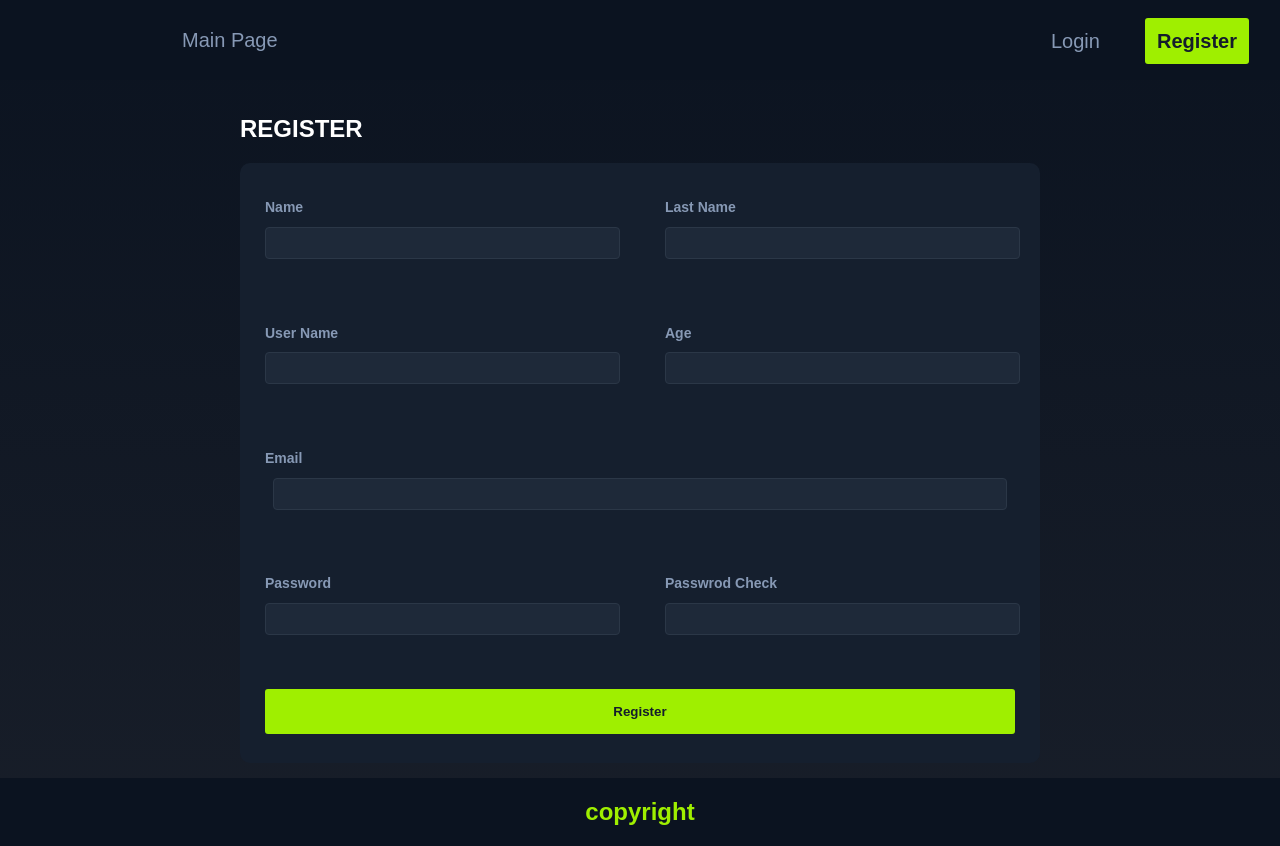
After one commit to NotSangi/Login, a Flask app: template app/templates/auth/register.html in a window 1280 px wide. The commit adds this page. Run offline with Flask 3, Linux system fonts and the light colour scheme; the template is opened without the code that fills it: values that come from a table or form of the project are taken from there, others are empty.

Commit message:
Css for Login, Register and the Base Page

```diff
--- a/app/forms/login.py
+++ b/app/forms/login.py
@@ -3,6 +3,6 @@ from wtforms import StringField, PasswordField, SubmitField
 from wtforms.validators import DataRequired
 
 class Login(FlaskForm):
-    user_name = StringField('User Name: ', validators=[DataRequired()])
+    user_name = StringField('User Name', validators=[DataRequired()])
     password = PasswordField('Password', validators=[DataRequired()])
-    button = SubmitField('Login')
+    button = SubmitField('Sign In')
--- a/app/forms/register.py
+++ b/app/forms/register.py
@@ -5,11 +5,11 @@ from wtforms import ValidationError
 from app.models import User
 
 class Register(FlaskForm):
-    name = StringField('Name: ', validators=[DataRequired()])
-    last_name = StringField('Last Name: ', validators=[DataRequired()])
-    user_name = StringField('User Name: ', validators=[DataRequired()])
-    age = IntegerField('Age: ', validators=[DataRequired(), NumberRange(15)])
-    email = EmailField('Email: ', validators=[DataRequired(), Email()])
-    password = PasswordField('Password: ', validators=[DataRequired(), EqualTo('password_check', 'Passwords Dont Match')])
-    password_check = PasswordField('Passwrod Check: ', validators=[DataRequired()])
+    name = StringField('Name', validators=[DataRequired()])
+    last_name = StringField('Last Name', validators=[DataRequired()])
+    user_name = StringField('User Name', validators=[DataRequired()])
+    age = IntegerField('Age', validators=[DataRequired(), NumberRange(15)])
+    email = EmailField('Email', validators=[DataRequired(), Email()])
+    password = PasswordField('Password', validators=[DataRequired(), EqualTo('password_check', 'Passwords Dont Match')])
+    password_check = PasswordField('Passwrod Check', validators=[DataRequired()])
     button = SubmitField('Register')
--- a/app/routes/auth.py
+++ b/app/routes/auth.py
@@ -29,7 +29,7 @@ def login():
                 if next_page is None or not next_page[0] == '/':
                     next_page = url_for('auth.welcome')
                 return redirect(next_page)
-    return render_template('login.html', form=form)
+    return render_template('auth/login.html', form=form)
 
 @auth_routes.route("/logout")
 @login_required
@@ -53,4 +53,4 @@ def register():
         bd.session.add(user)
         bd.session.commit()
         return redirect(url_for('auth.login'))
-    return render_template('register.html', form=form)
+    return render_template('auth/register.html', form=form)
--- /dev/null
+++ b/app/static/css/desktop.css
@@ -0,0 +1,218 @@
+body {
+  padding: 0;
+  margin: 0;
+  min-height: 100vh;
+  display: flex;
+  flex-direction: column;
+  justify-content: center;
+  align-items: center;
+  font-family: Arial, sans-serif;
+}
+
+header, footer {
+  flex-shrink: 0;
+}
+
+header {
+  width: 100%;
+  display: flex;
+  background-color: rgb(11, 19, 32);
+  height: 80px;
+}
+header a {
+  font-size: 20px;
+  text-decoration: none;
+  padding: 0 15px 0 15px;
+}
+header div {
+  padding: 15px;
+}
+header .logo {
+  width: 10%;
+}
+header .main_links {
+  width: 70%;
+  text-align: center;
+  display: flex;
+  align-items: center;
+}
+header .main_links a {
+  color: #8799b5;
+  transition: 0.3s;
+}
+header .main_links a:hover {
+  color: #9fef00;
+}
+header .auth_links {
+  width: 20%;
+  text-align: right;
+  display: flex;
+}
+header .auth_links div a {
+  color: #8799b5;
+  transition: 0.3s;
+}
+header .auth_links div a:hover {
+  color: #9fef00;
+}
+header .auth_links div .button {
+  width: 100%;
+  padding: 15px;
+  background-color: #9fef00;
+  color: #141d2b;
+  outline: none;
+  border: none;
+  font-weight: bold;
+  border-radius: 3px;
+  transition: 0.3s;
+}
+header .auth_links div .button:hover {
+  background-color: #5ce60c;
+  cursor: pointer;
+}
+header .auth_links div .button {
+  padding: 12px;
+}
+header .auth_links div .button:hover {
+  color: #141d2b;
+}
+
+footer {
+  text-align: center;
+  background-color: rgb(11, 19, 32);
+  width: 100%;
+  color: #9fef00;
+}
+
+.main {
+  background-color: #151f2e;
+}
+
+.main-section {
+  flex-grow: 1;
+  padding: 15px;
+  text-align: center;
+  display: flex;
+  flex-direction: column;
+  align-items: center;
+  justify-content: center;
+}
+.main-section .titles-auth {
+  width: 100%;
+  color: white;
+  text-align: left;
+}
+.main-section .login-form {
+  width: 400px;
+  height: 350px;
+}
+.main-section .login-form form {
+  background-color: #151f2e;
+  height: 100%;
+  display: flex;
+  flex-direction: column;
+  border-radius: 10px;
+}
+.main-section .login-form form .div-inputs {
+  flex-grow: 1;
+  padding: 25px;
+}
+.main-section .login-form form .div-inputs div {
+  margin: 0;
+  width: 100%;
+}
+.main-section .login-form form .div-inputs h2 {
+  font-size: 14px;
+  color: #8799b5;
+  text-align: left;
+}
+.main-section .login-form form .div-inputs .inputs {
+  background: #1e2939;
+  border: solid 0.7px #2b3747;
+  border-radius: 4px;
+  width: 95%;
+  height: 30px;
+  color: white;
+  padding: 0 10px 0 10px;
+}
+.main-section .login-form form .div-inputs .inputs:focus {
+  outline: none;
+  color: white;
+}
+.main-section .login-form form .div-inputs .button {
+  width: 100%;
+  padding: 15px;
+  background-color: #9fef00;
+  color: #141d2b;
+  outline: none;
+  border: none;
+  font-weight: bold;
+  border-radius: 3px;
+  transition: 0.3s;
+}
+.main-section .login-form form .div-inputs .button:hover {
+  background-color: #5ce60c;
+  cursor: pointer;
+}
+.main-section .register-form {
+  width: 800px;
+  height: 600px;
+}
+.main-section .register-form form {
+  background-color: #151f2e;
+  height: 100%;
+  display: flex;
+  flex-wrap: wrap;
+  border-radius: 10px;
+}
+.main-section .register-form form .div-inputs {
+  flex-grow: 1;
+  padding: 25px;
+  flex-basis: calc(33.33% - 10px);
+}
+.main-section .register-form form .div-inputs div {
+  margin: 0;
+  width: 100%;
+}
+.main-section .register-form form .div-inputs h2 {
+  font-size: 14px;
+  color: #8799b5;
+  text-align: left;
+}
+.main-section .register-form form .div-inputs .inputs {
+  background: #1e2939;
+  border: solid 0.7px #2b3747;
+  border-radius: 4px;
+  width: 95%;
+  height: 30px;
+  color: white;
+  padding: 0 10px 0 10px;
+}
+.main-section .register-form form .div-inputs .inputs:focus {
+  outline: none;
+  color: white;
+}
+.main-section .register-form form .div-inputs .button {
+  width: 100%;
+  padding: 15px;
+  background-color: #9fef00;
+  color: #141d2b;
+  outline: none;
+  border: none;
+  font-weight: bold;
+  border-radius: 3px;
+  transition: 0.3s;
+}
+.main-section .register-form form .div-inputs .button:hover {
+  background-color: #5ce60c;
+  cursor: pointer;
+}
+.main-section .register-form form .exception {
+  flex-basis: 100%;
+}
+
+.auth {
+  background: linear-gradient(180deg, rgb(11, 19, 32) 0%, rgb(24, 30, 41) 100%);
+}
+
+/*# sourceMappingURL=desktop.css.map */
--- /dev/null
+++ b/app/static/scss/_mixins.scss
@@ -0,0 +1,60 @@
+@use "variables";
+
+@mixin button() {
+    width: 100%;
+    padding: 15px;
+    background-color: variables.$fourth_color;
+    color: variables.$third_font_color;
+    outline: none;
+    border: none;
+    font-weight: bold;
+    border-radius: 3px;
+    transition: 0.3s;
+
+    &:hover {
+        background-color: variables.$fifth_color;
+        cursor: pointer;
+    }
+}
+
+@mixin inputs() {
+    background: variables.$third_color;
+    border: solid 0.7px #2b3747;
+    border-radius: 4px;
+    width: 95%;
+    height: 30px;
+    color: variables.$main_font_color;
+    padding: 0 10px 0 10px;
+
+    &:focus {
+        outline: none;
+        color: variables.$main_font_color;
+    }
+}
+
+@mixin form-titles() {
+    font-size: 14px;
+    color: variables.$second_font_color;
+    text-align: left;
+
+}
+
+@mixin form-similarities(){
+
+    div{
+        margin:0;
+        width: 100%;
+    }
+
+    h2{
+        @include form-titles()
+    }
+
+    .inputs{
+        @include inputs()
+    }
+
+    .button{
+        @include button()
+    }
+}
--- /dev/null
+++ b/app/static/scss/_variables.scss
@@ -0,0 +1,15 @@
+//Sections
+$main_color: rgba(11, 19, 32, 1);
+$second_color:#151f2e;
+$third_color: #1e2939;
+$fourth_color: #9fef00;
+$fifth_color: #5ce60c;
+
+//Fonts
+$main_font_color: white;
+$second_font_color: #8799b5;
+$third_font_color: #141d2b;
+$titles: 20px;
+
+//Times
+$buttons_transitions: 0.3s;
--- /dev/null
+++ b/app/static/scss/desktop.scss
@@ -0,0 +1,165 @@
+@use 'variables';
+@use 'mixins' as util;
+
+body{
+    padding: 0;
+    margin: 0;
+    min-height: 100vh;
+    display: flex;
+    flex-direction: column;
+    justify-content: center;
+    align-items: center;
+    font-family: Arial, sans-serif;
+}
+
+header, footer{
+    flex-shrink: 0;
+}
+
+
+
+//BASE
+header{
+width: 100%;
+display: flex;
+background-color: variables.$main_color;
+height: 80px;
+
+    a{
+        font-size: variables.$titles;
+        text-decoration: none;
+        padding: 0 15px 0 15px;
+    }
+
+    div{
+        padding: 15px;
+    }
+
+    .logo{
+        width: 10%;
+    }
+
+    .main_links{
+        width: 70%;
+        text-align: center;
+        display: flex;
+        align-items: center;
+
+        a{
+            color: variables.$second_font_color;
+            transition: variables.$buttons_transitions;
+
+            &:hover{
+                color:  variables.$fourth_color;
+            }
+        }
+    }
+
+    .auth_links{
+        width: 20%;
+        text-align: right;
+        display: flex;
+        div{
+            a{
+                color: variables.$second_font_color;
+                transition: variables.$buttons_transitions;
+
+                &:hover{
+                    color:  variables.$fourth_color;
+                }
+            }
+
+            .button{
+                @include util.button();
+                padding: 12px;
+
+                &:hover{
+                    color:  variables.$third_font_color;
+                }
+            }
+        }
+    }
+}
+
+footer{
+    text-align: center;
+    background-color: variables.$main_color;
+    width: 100%;
+    color: variables.$fourth_color;
+}
+//ENDBASE
+
+//INDEX
+.main{
+    background-color: variables.$second_color;
+}
+//END INDEX
+
+
+//LOGIN AND REGISTER
+.main-section{
+    flex-grow: 1;
+    padding: 15px;
+    text-align: center;
+    display: flex;
+    flex-direction: column;
+    align-items: center;
+    justify-content: center;
+
+    .titles-auth{
+        width: 100%;
+        color: white;
+        text-align: left;
+    }
+
+    .login-form{
+        width: 400px;
+        height: 350px;
+
+        form{
+            background-color: variables.$second_color;
+            height: 100%;
+            display: flex;
+            flex-direction: column;
+            border-radius: 10px;
+
+            .div-inputs{
+                flex-grow:1;
+                padding: 25px;
+
+                @include util.form-similarities()
+            }
+        }
+
+    }
+
+    .register-form{
+        width: 800px;
+        height: 600px;
+
+        form{
+            background-color: variables.$second_color;
+            height: 100%;
+            display: flex;
+            flex-wrap: wrap;
+            border-radius: 10px;
+
+            .div-inputs{
+                flex-grow: 1;
+                padding: 25px;
+                flex-basis: calc(33.33% - 10px);
+
+                @include util.form-similarities()
+            }
+
+            .exception{
+                flex-basis: 100%;
+            }
+        }
+    }
+}
+
+.auth{
+    background: linear-gradient(180deg,rgba(11, 19, 32, 1) 0%, rgb(24, 30, 41) 100%);
+}
+//END LOGIN AND REGISTER
--- /dev/null
+++ b/app/templates/auth/register.html
@@ -0,0 +1,44 @@
+{%extends 'base.html'%}
+
+{%block bg%}auth{%endblock%}
+
+{%block main_content%}
+    <h2 class="titles-auth">REGISTER</h2>
+    <div class="register-form">
+        <form method="POST">
+            {{form.hidden_tag()}}
+            <div class="div-inputs">
+                <h2>{{form.name.label}}</h2>
+                <div>{{form.name(class="inputs", autocomplete="off")}}</div>
+            </div>
+            <div class="div-inputs">
+                <h2>{{form.last_name.label}}</h2>
+                <div>{{form.last_name(class="inputs", autocomplete="off")}}</div>
+            </div>
+            <div class="div-inputs">
+                <h2>{{form.user_name.label}}</h2>
+                <div>{{form.user_name(class="inputs", autocomplete="off")}}</div>
+            </div>
+            <div class="div-inputs">
+                <h2>{{form.age.label}}</h2>
+                <div>{{form.age(class="inputs", autocomplete="off")}}</div>
+            </div>
+            <div class="div-inputs exception">
+                <h2>{{form.email.label}}</h2>
+                <div>{{form.email(class="inputs", autocomplete="off")}}</div>
+            </div>
+            <div class="div-inputs">
+                <h2>{{form.password.label}}</h2>
+                <div>{{form.password(class="inputs", autocomplete="off")}}</div>
+            </div>
+            <div class="div-inputs">
+                <h2>{{form.password_check.label}}</h2>
+                <div>{{form.password_check(class="inputs", autocomplete="off")}}</div>
+            </div>
+            <div class="div-inputs">
+                <div>{{form.button(class="button")}}</div>
+            </div>
+
+        </form>
+    </div>
+{%endblock%}
--- a/app/templates/base.html
+++ b/app/templates/base.html
@@ -3,24 +3,47 @@
 <head>
     <meta charset="UTF-8">
     <meta name="viewport" content="width=device-width, initial-scale=1.0">
+    <link rel="stylesheet" href="static/css/desktop.css">
+    <link rel="stylesheet" href="">
     <title>Login App</title>
 </head>
-<body>
+<body class="{%block bg%}{%endblock%}">
     <header>
-        <div>
-            <a href="{{url_for('auth.index')}}">Main Page</a>
+        {% if request.path != '/login' and request.path != '/register' %}
+        <div class="logo">
+            <img src="" alt="">
+        </div>
+        <nav class="main_links">
+            <div>
+                <a href="{{url_for('auth.index')}}">Main Page</a>
+            </div>
+        </nav>
+        <div class="auth_links">
             {%if current_user.is_authenticated %}
-                <a href="{{url_for('auth.logout')}}">Logout</a>
+                <div>
+                    <a href="{{url_for('auth.logout')}}">Logout</a>
+                </div>
             {%else%}
-                <a href="{{url_for('auth.login')}}">Login</a>
-                <a href="{{url_for('auth.register')}}">Register</a>
+                <div>
+                    <a href="{{url_for('auth.login')}}">Login</a>
+                </div>
+                <div>
+                    <a class="button" href="{{url_for('auth.register')}}">Register</a>
+                </div>
+
             {%endif%}
-        </div>
+        {%endif%}
+            </div>
     </header>
 
-    <section>
+    <section class="main-section">
         {%block main_content%}
         {%endblock%}
     </section>
+    {% if request.path != '/login' and request.path != '/register' %}
+    <footer>
+        <h2>copyright</h2>
+    </footer>
+    {%endif%}
 </body>
 </html>
```
Also changed, not shown: app/templates/auth/login.html (added, +23 -0 lines), app/templates/index.html (+9 -1 lines), app/templates/login.html (deleted, +0 -10 lines), app/templates/register.html (deleted, +0 -15 lines), 1 other file.
